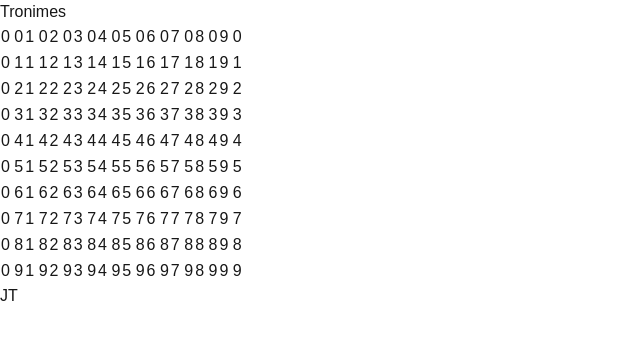
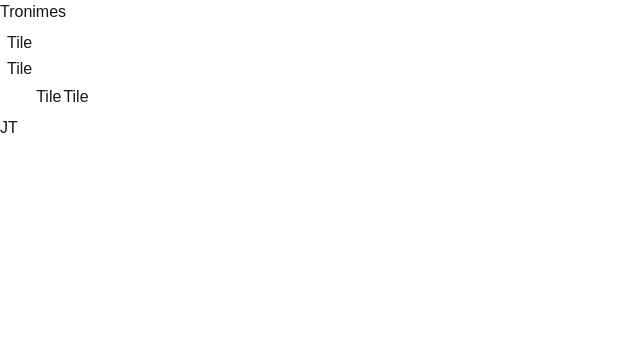
Before and after one commit to skelterjohn/tronimoes, a Next.js app in the folder tronapp/: page / in a window 1280 px wide. Shown: the top 340 px of the page, without its empty margins (0-640 px from the left). Built offline with nearby package versions, Linux system fonts and the light colour scheme.

Commit message:
tile component overlay

```diff
--- a/tronapp/src/app/board/Board.js
+++ b/tronapp/src/app/board/Board.js
@@ -1,4 +1,5 @@
 import Square from "./Square";
+import Tile from "./Tile";
 
 function Board({ width = 10, height = 10 }) {
 	return (
@@ -8,8 +9,28 @@ function Board({ width = 10, height = 10 }) {
 						<tr key={y}>
 							{Array.from({length: width}, (_, x) => (
 								<td key={y*width+x} className="p-0 border-0 ">
-									<div className="w-full pb-[100%] relative">
-									  <div className="absolute inset-0">
+									<div className="w-full z-10 pb-[100%] relative">
+										{ x == 3 && y == 3 && (
+											<div className="w-full h-full z-20 pb-[100%] absolute">
+												<Tile pips={6} orientation={0} />
+											</div>
+										)}
+										{ x == 3 && y == 4 && (
+											<div className="w-full h-full z-20 pb-[100%] absolute">
+												<Tile pips={5} orientation={1} />
+											</div>
+										)}
+										{ x == 5 && y == 6 && (
+											<div className="w-full h-full z-20 pb-[100%] absolute">
+												<Tile pips={6} orientation={2} />
+											</div>
+										)}
+										{ x == 6 && y == 6 && (
+											<div className="w-full h-full z-20 pb-[100%] absolute">
+												<Tile pips={5} orientation={3} />
+											</div>
+										)}
+										<div className="absolute inset-0">
 											<Square x={x} y={y} />
 										</div>
 									</div>
--- a/tronapp/src/app/board/Square.js
+++ b/tronapp/src/app/board/Square.js
@@ -6,7 +6,7 @@ function Square({ x, y }) {
 	} else {
 		cnm = `${cnm} bg-slate-200`;
 	}
-	return <div className={cnm}> {x} {y}</div>;
+	return <div className={cnm}> </div>;
 }
 
 export default Square;
--- /dev/null
+++ b/tronapp/src/app/board/Tile.js
@@ -0,0 +1,31 @@
+function Tile({ pips, orientation }) {
+	var outercnm = "w-full aspect-square";
+	var innercnm = "w-full h-full border-black";
+		switch (orientation) {
+			case 0: // down
+				outercnm = `${outercnm} pt-1 pr-1 pl-1 `;
+				innercnm = `${innercnm} rounded-t-lg  border-t-2 border-l-2 border-r-2 `;
+				break;
+			case 1: // up
+				outercnm = `${outercnm} pb-1 pr-1 pl-1 `;
+				innercnm = `${innercnm} rounded-b-lg  border-b-2 border-l-2 border-r-2 `;
+				break;
+			case 2: // right
+				outercnm = `${outercnm} pt-1 pb-1 pl-1 `;
+				innercnm = `${innercnm} rounded-l-lg  border-t-2 border-b-2 border-l-2 `;
+				break;
+			case 3: // left
+				outercnm = `${outercnm} pt-1 pb-1 pr-1 `;
+				innercnm = `${innercnm} rounded-r-lg  border-t-2 border-b-2 border-r-2 `;
+				break;
+	}
+	return (
+		<div className={outercnm}>
+			<div className={innercnm}>
+				Tile
+			</div>
+		</div>
+	);
+}
+
+export default Tile;
--- a/tronapp/src/app/page.js
+++ b/tronapp/src/app/page.js
@@ -6,7 +6,7 @@ export default function Home() {
       <main className="flex flex-col gap-8 row-start-2 items-center sm:items-start">
         Tronimes
 
-        <div className="flex gap-4 items-center flex-col sm:flex-row w-screen aspect-square">
+        <div className="w-screen aspect-square">
           <Board width={10} height={10} />
         </div>
       </main>
```
